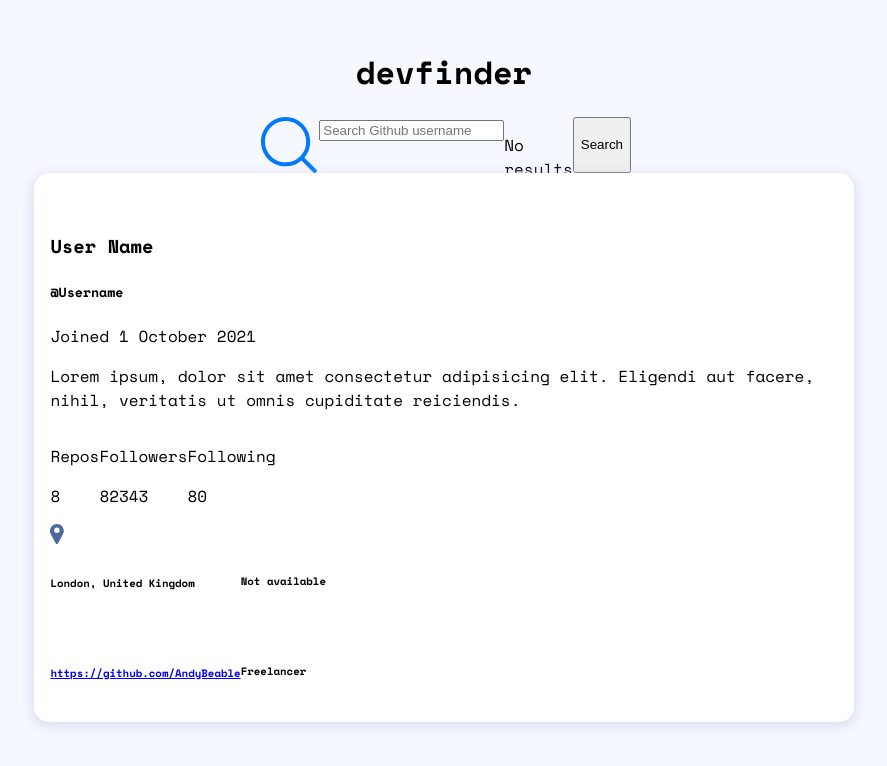
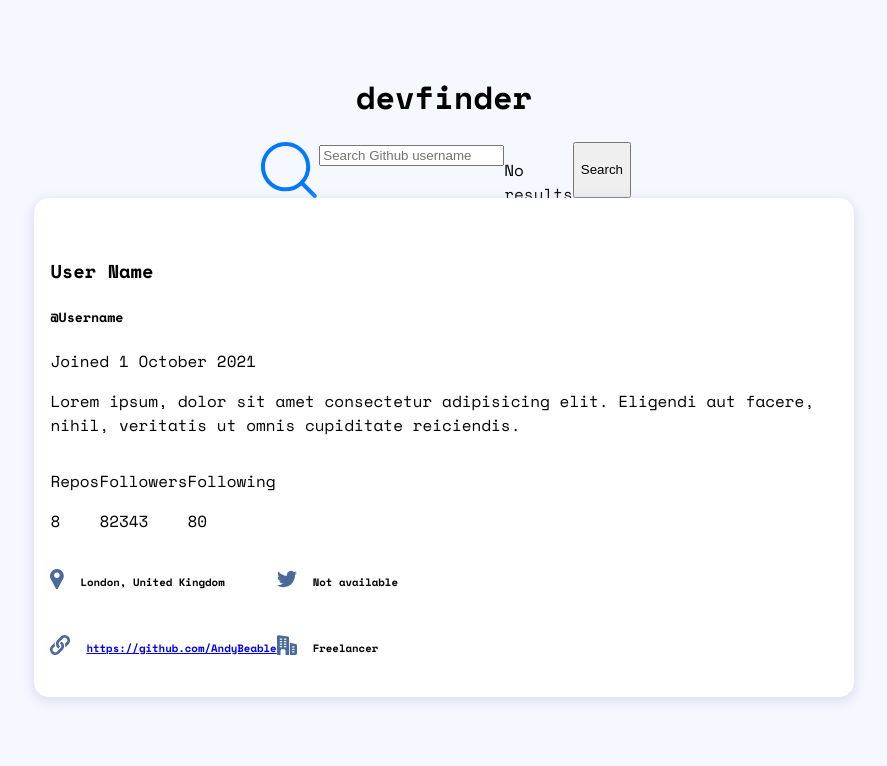
Before and after one commit to AndyBeable/github-user-search-app, a Vue app: page / in a window 1280 px wide. Shown: the part 186-952 px from the top of the page, without its empty margins (196-1083 px from the left). Built offline with nearby package versions, Linux system fonts and the light colour scheme.

Commit message:
icon render

```diff
--- a/src/components/ui/UserCard.vue
+++ b/src/components/ui/UserCard.vue
@@ -34,13 +34,13 @@
       <div class="left-container">
         <div class="user-location-container">
           <div class="user-location-icon">
-            <img :src="image" alt="Location" />
+            <img :src="locationIcon" alt="Location" />
           </div>
           <h6 class="user-link-text">London, United Kingdom</h6>
         </div>
-        <div class="user-github-container">
-          <div class="user-github-icon">
-            <img src="" alt="" />
+        <div class="user-website-container">
+          <div class="user-website-icon">
+            <img :src="websiteIcon" alt="" />
           </div>
           <h6 class="user-link-text">
             <a href="https://github.com/AndyBeable">
@@ -52,13 +52,13 @@
       <div class="right-container">
         <div class="user-twitter-container">
           <div class="user-twitter-icon">
-            <img src="" alt="" />
+            <img :src="twitterIcon" alt="" />
           </div>
           <h6 class="user-link-text">Not available</h6>
         </div>
         <div class="user-company-container">
           <div class="user-company-icon">
-            <img src="" alt="" />
+            <img :src="companyIcon" alt="" />
           </div>
           <h6 class="user-link-text">
             Freelancer
@@ -70,12 +70,18 @@
 </template>
 
 <script>
-import image from '../../../public/assets/icon-location.svg';
+import locationIcon from '../../../public/assets/icon-location.svg';
+import websiteIcon from '../../../public/assets/icon-website.svg';
+import twitterIcon from '../../../public/assets/icon-twitter.svg';
+import companyIcon from '../../../public/assets/icon-company.svg';
 
 export default {
   data() {
     return {
-      image: image,
+      locationIcon: locationIcon,
+      websiteIcon: websiteIcon,
+      twitterIcon: twitterIcon,
+      companyIcon: companyIcon,
     };
   },
 };
@@ -97,4 +103,19 @@
 .user-links {
   display: flex;
 }
+
+.user-location-container,
+.user-website-container,
+.user-twitter-container,
+.user-company-container {
+  display: flex;
+  align-items: center;
+}
+
+.user-location-icon,
+.user-website-icon,
+.user-twitter-icon,
+.user-company-container img {
+  margin-right: 1rem;
+}
 </style>
```
